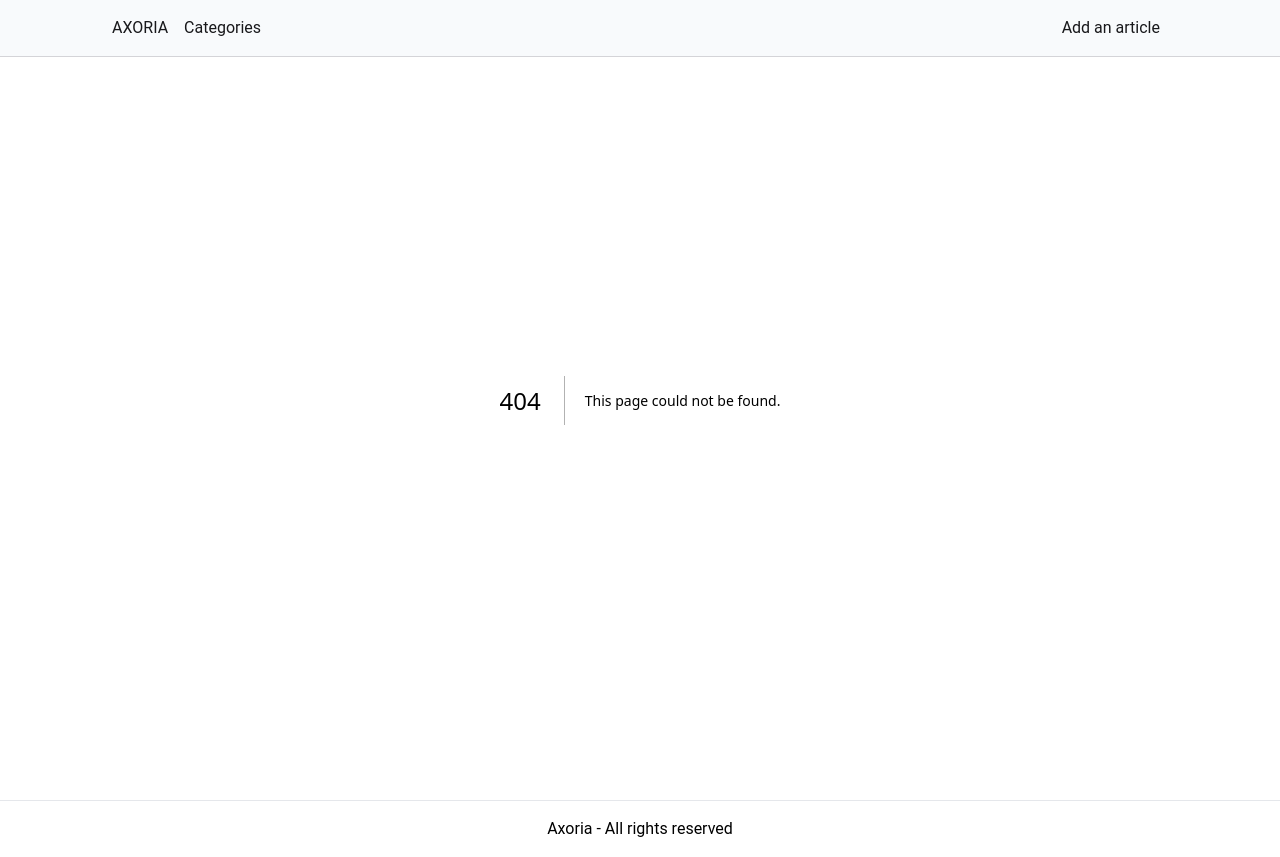
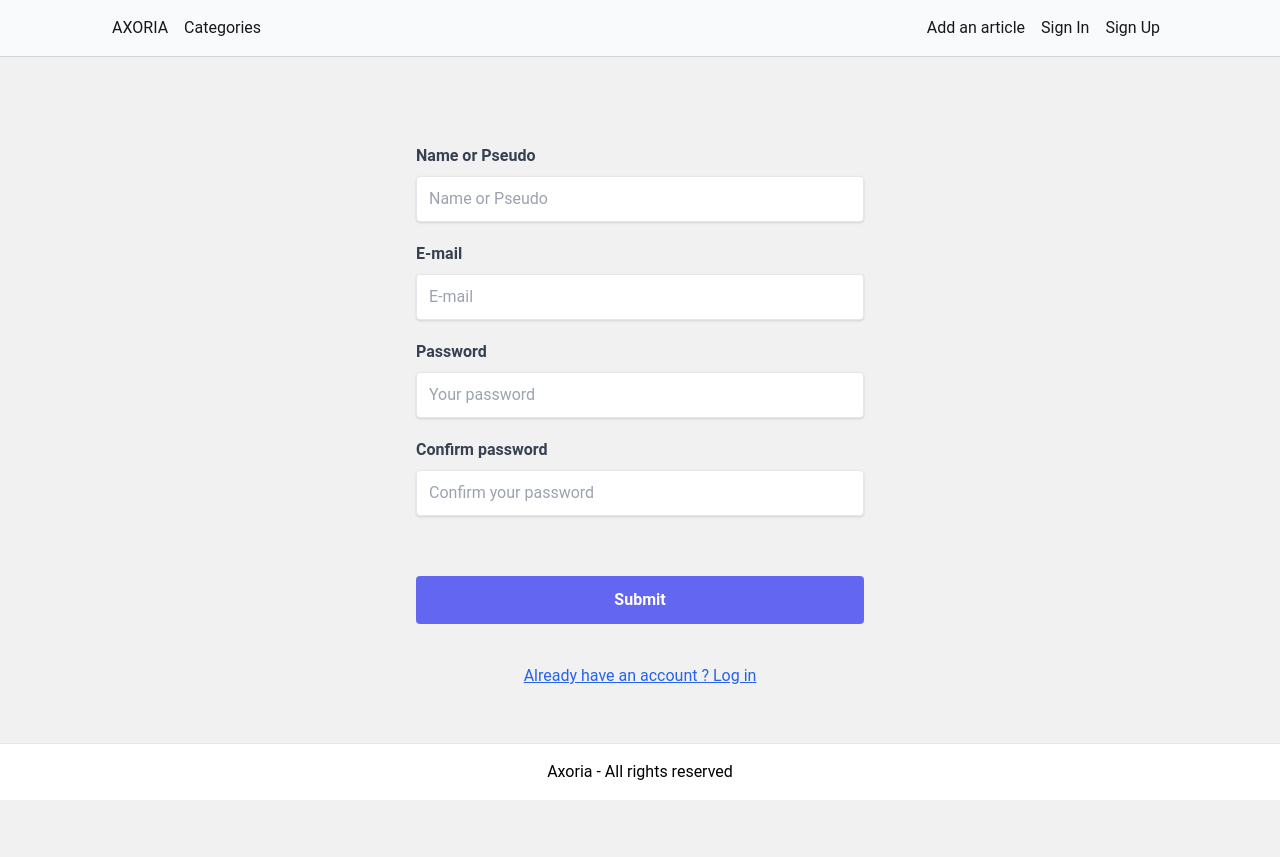
Before and after one commit to Mehdi-dev7/AXORIA, a Next.js app: page /signup in a window 1280 px wide. Before the commit this address had no page. After the commit the page ends 800 px from the top, so only its background shows below. Built offline with nearby package versions, Linux system fonts and the light colour scheme.

Commit message:
creation form auth with a model mongoose

```diff
--- /dev/null
+++ b/src/app/(auth)/signin/page.jsx
@@ -0,0 +1,5 @@
+export default function page() {
+  return (
+    <div><h1 className="mt-20">Sign In</h1></div>
+  )
+}
--- /dev/null
+++ b/src/app/(auth)/signup/page.jsx
@@ -0,0 +1,58 @@
+export default function page() {
+	return (
+		<form className="max-w-md mx-auto mt-36">
+			<label htmlFor="userName" className="f-label">
+				Name or Pseudo
+			</label>
+			<input
+				className="f-auth-input"
+				type="text"
+				id="userName"
+				name="userName"
+				placeholder="Name or Pseudo"
+				required
+			/>
+			<label htmlFor="email" className="f-label">
+				E-mail
+			</label>
+			<input
+				className="f-auth-input"
+				type="email"
+				id="email"
+				name="email"
+				placeholder="E-mail"
+				required
+			/>
+			<label htmlFor="password" className="f-label">
+				Password
+			</label>
+			<input
+				className="f-auth-input"
+				type="password"
+				id="password"
+				name="password"
+				placeholder="Your password"
+				required
+			/>
+			<label htmlFor="passwordRepeat" className="f-label">
+				Confirm password
+			</label>
+			<input
+				className="f-auth-input"
+				type="password"
+				id="passwordRepeat"
+				name="passwordRepeat"
+				placeholder="Confirm your password"
+				required
+			/>
+
+			<button className="w-full bg-indigo-500 hover:bg-indigo-700 text-white font-bold py-3 px-4 my-10 rounded border-none">
+				Submit
+			</button>
+
+      <a href="/signin"
+        className="mb-5 underline text-blue-600 block text-center"
+      >Already have an account ? Log in</a>
+		</form>
+	);
+}
--- a/src/app/globals.css
+++ b/src/app/globals.css
@@ -38,3 +38,7 @@
 .f-label {
 	@apply block mb-2 text-gray-700 font-semibold
 }
+
+.f-auth-input {
+	@apply shadow appearance-none border rounded w-full p-3 text-gray-700 leading-tight mb-5 focus:outline-slate-400;
+}
--- a/src/components/Navbar.jsx
+++ b/src/components/Navbar.jsx
@@ -7,6 +7,8 @@
         <Link href="/" className="mr-2 text-zinc-900">AXORIA</Link>
         <Link href="/categories"  className="mx-2 text-zinc-900 mr-auto">Categories</Link>
         <Link href="/dashboard/create" className="mx-2 text-zinc-900">Add an article</Link>
+        <Link href="/signin" className="mx-2 text-zinc-900">Sign In</Link>
+        <Link href="/signup" className="mx-2 text-zinc-900">Sign Up</Link>
       </div>
     </nav>
   )
```
Also changed, not shown: src/lib/models/user.js (added, +30 -0 lines).
